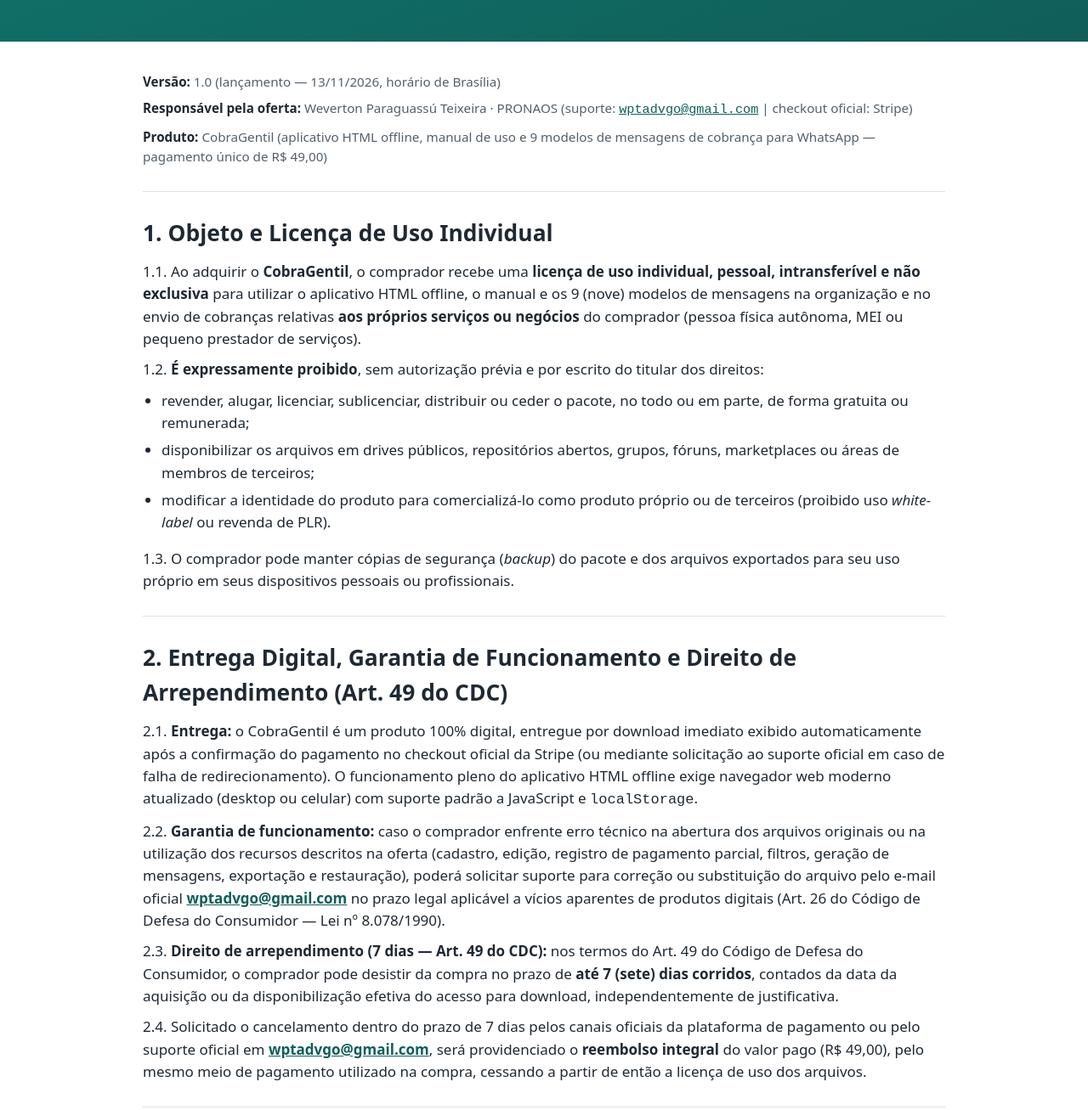
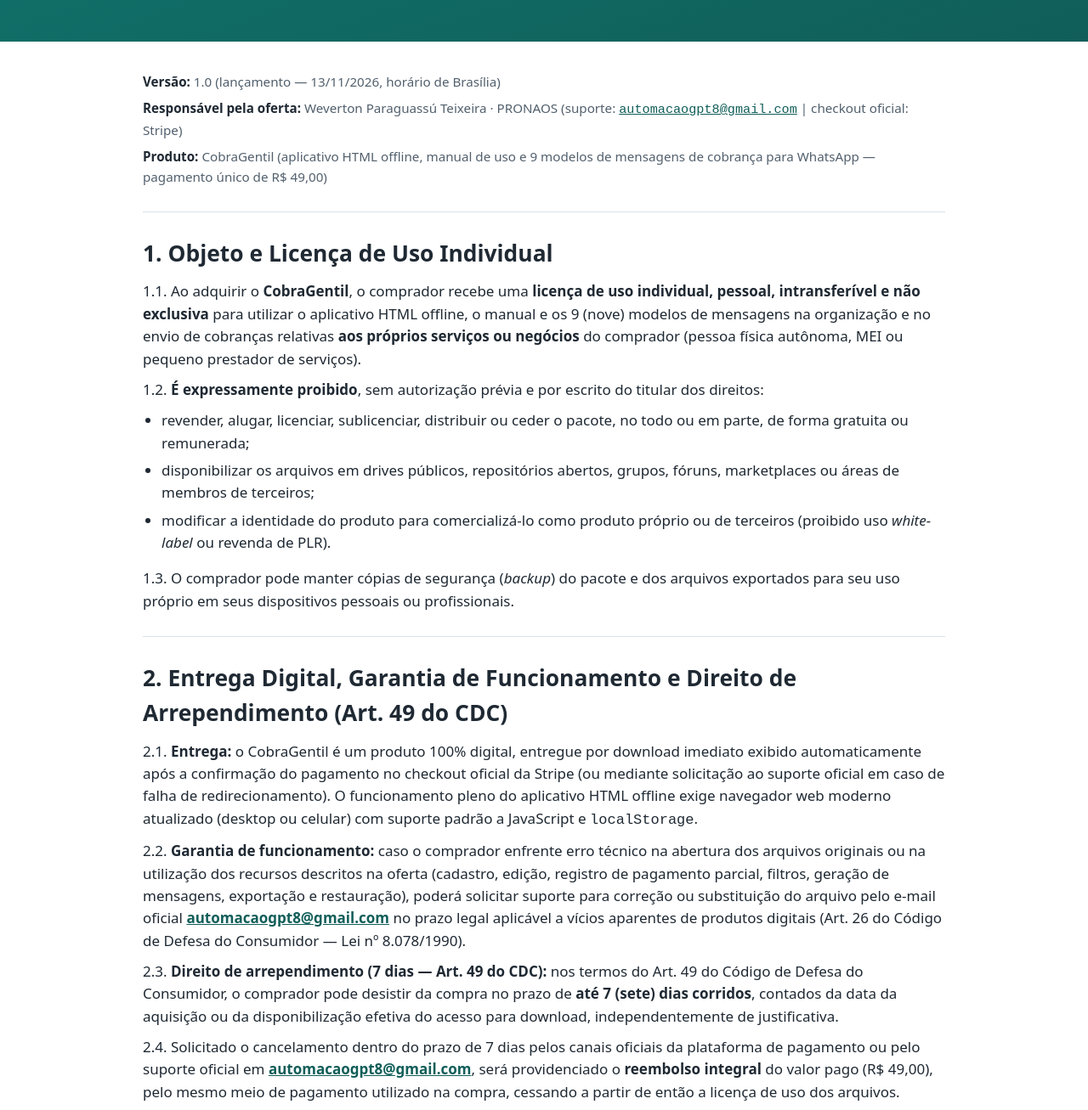
Before and after one commit to WevertonParaguassu/cobrag-site, a plain HTML site: page termos.html in a window 1280 px wide. Shown: the part 242-1549 px from the top of the page at 85% size. Drawn offline with Linux system fonts and the light colour scheme.

Commit message:
Atualizar e-mail de contato do CobraGentil para automacaogpt8@gmail.com

```diff
--- a/termos.html
+++ b/termos.html
@@ -44,7 +44,7 @@ a{color:var(--verde-esc)}
   <div class="wrap">
     <article>
 <p class="meta"><strong>Versão:</strong> 1.0 (lançamento — 13/11/2026, horário de Brasília)</p>
-<p class="meta"><strong>Responsável pela oferta:</strong> Weverton Paraguassú Teixeira · PRONAOS (suporte: <code><a href="mailto:wptadvgo@gmail.com">wptadvgo@gmail.com</a></code> | checkout oficial: Stripe)</p>
+<p class="meta"><strong>Responsável pela oferta:</strong> Weverton Paraguassú Teixeira · PRONAOS (suporte: <code><a href="mailto:automacaogpt8@gmail.com">automacaogpt8@gmail.com</a></code> | checkout oficial: Stripe)</p>
 <p class="meta"><strong>Produto:</strong> CobraGentil (aplicativo HTML offline, manual de uso e 9 modelos de mensagens de cobrança para WhatsApp — pagamento único de R$ 49,00)</p>
 <hr class="sep">
 <h2>1. Objeto e Licença de Uso Individual</h2>
@@ -59,9 +59,9 @@ a{color:var(--verde-esc)}
 <hr class="sep">
 <h2>2. Entrega Digital, Garantia de Funcionamento e Direito de Arrependimento (Art. 49 do CDC)</h2>
 <p>2.1. <strong>Entrega:</strong> o CobraGentil é um produto 100% digital, entregue por download imediato exibido automaticamente após a confirmação do pagamento no checkout oficial da Stripe (ou mediante solicitação ao suporte oficial em caso de falha de redirecionamento). O funcionamento pleno do aplicativo HTML offline exige navegador web moderno atualizado (desktop ou celular) com suporte padrão a JavaScript e <code>localStorage</code>.</p>
-<p>2.2. <strong>Garantia de funcionamento:</strong> caso o comprador enfrente erro técnico na abertura dos arquivos originais ou na utilização dos recursos descritos na oferta (cadastro, edição, registro de pagamento parcial, filtros, geração de mensagens, exportação e restauração), poderá solicitar suporte para correção ou substituição do arquivo pelo e-mail oficial <strong><a href="mailto:wptadvgo@gmail.com">wptadvgo@gmail.com</a></strong> no prazo legal aplicável a vícios aparentes de produtos digitais (Art. 26 do Código de Defesa do Consumidor — Lei nº 8.078/1990).</p>
+<p>2.2. <strong>Garantia de funcionamento:</strong> caso o comprador enfrente erro técnico na abertura dos arquivos originais ou na utilização dos recursos descritos na oferta (cadastro, edição, registro de pagamento parcial, filtros, geração de mensagens, exportação e restauração), poderá solicitar suporte para correção ou substituição do arquivo pelo e-mail oficial <strong><a href="mailto:automacaogpt8@gmail.com">automacaogpt8@gmail.com</a></strong> no prazo legal aplicável a vícios aparentes de produtos digitais (Art. 26 do Código de Defesa do Consumidor — Lei nº 8.078/1990).</p>
 <p>2.3. <strong>Direito de arrependimento (7 dias — Art. 49 do CDC):</strong> nos termos do Art. 49 do Código de Defesa do Consumidor, o comprador pode desistir da compra no prazo de <strong>até 7 (sete) dias corridos</strong>, contados da data da aquisição ou da disponibilização efetiva do acesso para download, independentemente de justificativa.</p>
-<p>2.4. Solicitado o cancelamento dentro do prazo de 7 dias pelos canais oficiais da plataforma de pagamento ou pelo suporte oficial em <strong><a href="mailto:wptadvgo@gmail.com">wptadvgo@gmail.com</a></strong>, será providenciado o <strong>reembolso integral</strong> do valor pago (R$ 49,00), pelo mesmo meio de pagamento utilizado na compra, cessando a partir de então a licença de uso dos arquivos.</p>
+<p>2.4. Solicitado o cancelamento dentro do prazo de 7 dias pelos canais oficiais da plataforma de pagamento ou pelo suporte oficial em <strong><a href="mailto:automacaogpt8@gmail.com">automacaogpt8@gmail.com</a></strong>, será providenciado o <strong>reembolso integral</strong> do valor pago (R$ 49,00), pelo mesmo meio de pagamento utilizado na compra, cessando a partir de então a licença de uso dos arquivos.</p>
 <hr class="sep">
 <h2>3. Responsabilidade, Boas Práticas de Cobrança (Art. 42 do CDC) e Privacidade (LGPD)</h2>
 <p>3.1. <strong>Natureza da ferramenta (não é aconselhamento jurídico):</strong> o CobraGentil, seu manual e os 9 modelos de mensagens têm caráter exclusivamente <strong>organizacional e comunicacional</strong>. O material <strong>não constitui consultoria, parecer ou aconselhamento jurídico</strong>, contábil ou financeiro, nem substitui a análise de advogado habilitado diante de casos específicos, disputas contratuais, prescrição, protesto ou cobrança judicial.</p>
@@ -74,7 +74,7 @@ a{color:var(--verde-esc)}
 <li>realizar cópias de segurança periódicas por meio da função de exportação (visto que limpar dados do navegador, trocar de aparelho ou usar navegação anônima pode apagar o <code>localStorage</code>);</li>
 <li>atender a eventuais pedidos dos titulares de dados (correção, confirmação ou eliminação) diretamente em seus registros locais.</li>
 </ul></li>
-<li><strong>b) Dados do próprio comprador (checkout Stripe e suporte):</strong> na etapa de pagamento e no atendimento ao consumidor, o processamento financeiro é realizado diretamente pela plataforma <strong>Stripe</strong> (em ambiente próprio criptografado, sem que o vendedor tenha acesso ao número completo do cartão). O vendedor (<strong>Weverton Paraguassú Teixeira · PRONAOS</strong>) trata apenas os dados estritamente necessários (como nome, e-mail de compra e registros da transação recebidos via Stripe ou enviados voluntariamente para <code><a href="mailto:wptadvgo@gmail.com">wptadvgo@gmail.com</a></code>) para liberar o download, prestar suporte técnico, cumprir obrigações legais/fiscais, prevenir fraudes e processar cancelamentos e reembolsos dentro do prazo legal (Art. 7º, incisos II, V e IX, da LGPD). Esses dados não são vendidos nem compartilhados com terceiros para fins de publicidade, podendo o comprador solicitar informações ou atendimento sobre seus dados pessoais diretamente pelo e-mail <code><a href="mailto:wptadvgo@gmail.com">wptadvgo@gmail.com</a></code>.</li>
+<li><strong>b) Dados do próprio comprador (checkout Stripe e suporte):</strong> na etapa de pagamento e no atendimento ao consumidor, o processamento financeiro é realizado diretamente pela plataforma <strong>Stripe</strong> (em ambiente próprio criptografado, sem que o vendedor tenha acesso ao número completo do cartão). O vendedor (<strong>Weverton Paraguassú Teixeira · PRONAOS</strong>) trata apenas os dados estritamente necessários (como nome, e-mail de compra e registros da transação recebidos via Stripe ou enviados voluntariamente para <code><a href="mailto:automacaogpt8@gmail.com">automacaogpt8@gmail.com</a></code>) para liberar o download, prestar suporte técnico, cumprir obrigações legais/fiscais, prevenir fraudes e processar cancelamentos e reembolsos dentro do prazo legal (Art. 7º, incisos II, V e IX, da LGPD). Esses dados não são vendidos nem compartilhados com terceiros para fins de publicidade, podendo o comprador solicitar informações ou atendimento sobre seus dados pessoais diretamente pelo e-mail <code><a href="mailto:automacaogpt8@gmail.com">automacaogpt8@gmail.com</a></code>.</li>
 </ul>
 <p>3.3. <strong>Vedação à cobrança abusiva ou vexatória (Arts. 42 e 71 do CDC):</strong></p>
 <ul>
@@ -89,7 +89,7 @@ a{color:var(--verde-esc)}
 <p>4.2. <strong>Sem promessa de ganho ou recuperação garantida:</strong> a existência de demanda geral no mercado <strong>não garante vendas, faturamento, lucro nem recuperação efetiva de valores em atraso</strong>. O CobraGentil fornece organização e modelos de comunicação respeitosa, mas o pagamento depende exclusivamente da relação comercial e da capacidade financeira dos clientes do comprador.</p>
 <hr class="sep">
 <h2>5. Suporte, Legislação Aplicável e Disposições Gerais</h2>
-<p>5.1. <strong>Canal oficial de suporte, identificação fiscal e endereço físico:</strong> o responsável pela oferta é <strong>Weverton Paraguassú Teixeira · PRONAOS</strong>, com canal eletrônico oficial em <strong><a href="mailto:wptadvgo@gmail.com">wptadvgo@gmail.com</a></strong>. Dúvidas sobre download, restauração de arquivo, garantia técnica, exercício do direito de arrependimento ou solicitação de dados cadastrais/fiscais e endereço físico para comunicações formais (protegidos na página pública durante a fase piloto) devem ser encaminhadas para <strong><a href="mailto:wptadvgo@gmail.com">wptadvgo@gmail.com</a></strong>, informando o e-mail utilizado na compra pela Stripe.</p>
+<p>5.1. <strong>Canal oficial de suporte, identificação fiscal e endereço físico:</strong> o responsável pela oferta é <strong>Weverton Paraguassú Teixeira · PRONAOS</strong>, com canal eletrônico oficial em <strong><a href="mailto:automacaogpt8@gmail.com">automacaogpt8@gmail.com</a></strong>. Dúvidas sobre download, restauração de arquivo, garantia técnica, exercício do direito de arrependimento ou solicitação de dados cadastrais/fiscais e endereço físico para comunicações formais (protegidos na página pública durante a fase piloto) devem ser encaminhadas para <strong><a href="mailto:automacaogpt8@gmail.com">automacaogpt8@gmail.com</a></strong>, informando o e-mail utilizado na compra pela Stripe.</p>
 <p>5.2. <strong>Vigência e alterações:</strong> esta licença aplica-se à versão 1.0 do pacote CobraGentil adquirida pelo comprador, prevalecendo os termos vigentes na data da compra.</p>
 <p>5.3. <strong>Legislação aplicável:</strong> estes termos são regidos pelas leis da República Federativa do Brasil, especialmente pelo Código de Defesa do Consumidor (Lei nº 8.078/1990) e pela Lei Geral de Proteção de Dados Pessoais (Lei nº 13.709/2018).</p>
     </article>
@@ -99,8 +99,8 @@ a{color:var(--verde-esc)}
 <footer>
   <div class="wrap">
     <p><b>Fornecedor responsável:</b> Weverton Paraguassú Teixeira · PRONAOS</p>
-    <p><b>Canal eletrônico oficial / suporte:</b> <a href="mailto:wptadvgo@gmail.com">wptadvgo@gmail.com</a></p>
-    <p><b>Identificação fiscal e endereço físico:</b> em conformidade com a proteção de dados pessoais do titular na fase piloto, documento fiscal (CPF/CNPJ) e endereço físico para comunicações ou notificações formais são fornecidos prontamente ao comprador mediante solicitação pelo canal oficial <a href="mailto:wptadvgo@gmail.com">wptadvgo@gmail.com</a>.</p>
+    <p><b>Canal eletrônico oficial / suporte:</b> <a href="mailto:automacaogpt8@gmail.com">automacaogpt8@gmail.com</a></p>
+    <p><b>Identificação fiscal e endereço físico:</b> em conformidade com a proteção de dados pessoais do titular na fase piloto, documento fiscal (CPF/CNPJ) e endereço físico para comunicações ou notificações formais são fornecidos prontamente ao comprador mediante solicitação pelo canal oficial <a href="mailto:automacaogpt8@gmail.com">automacaogpt8@gmail.com</a>.</p>
     <p><b>Pagamento:</b> Stripe (checkout seguro com cartão de crédito)</p>
     <p><a href="./index.html">Página inicial do CobraGentil</a> · Ferramenta organizacional, sem consultoria jurídica e sem garantia de quitação.</p>
   </div>
```
Also changed, not shown: index.html (+4 -4 lines), obrigado.html (+3 -3 lines).
